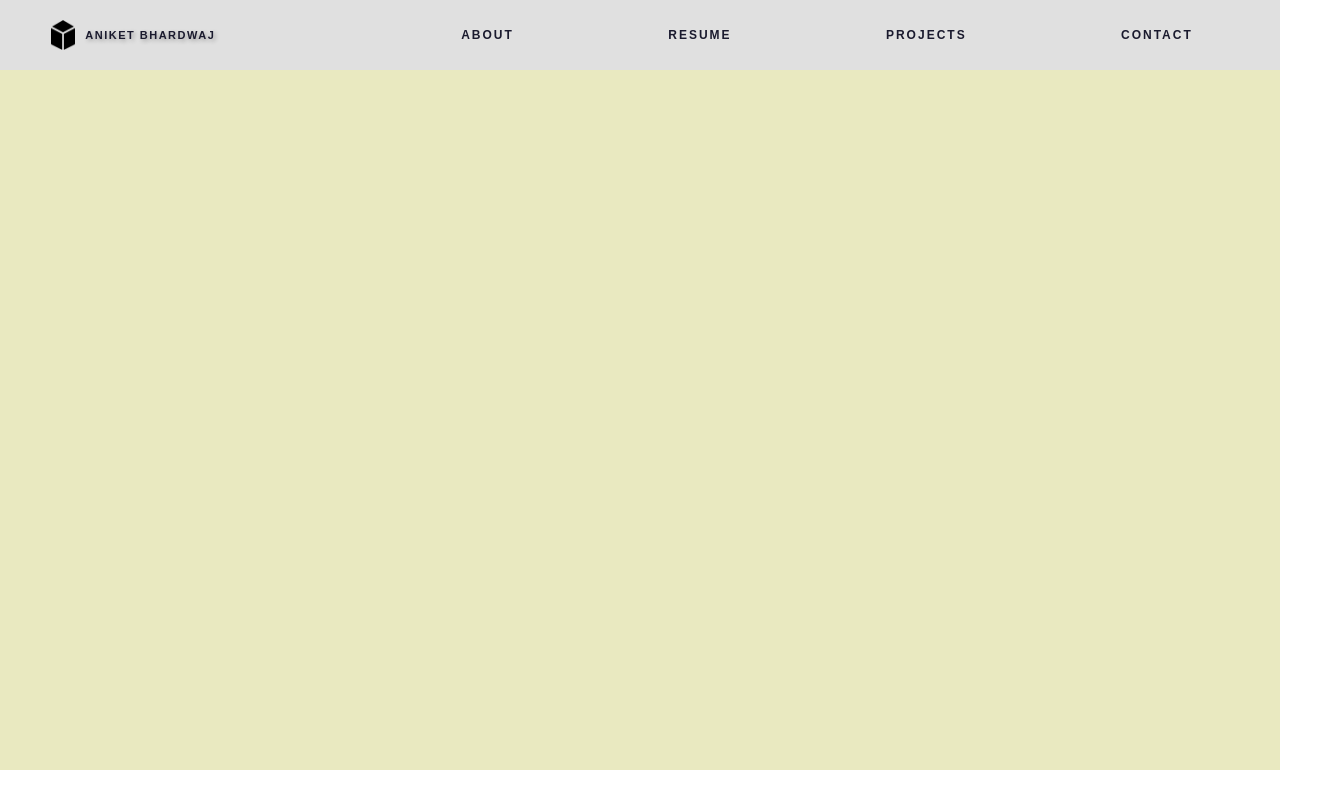
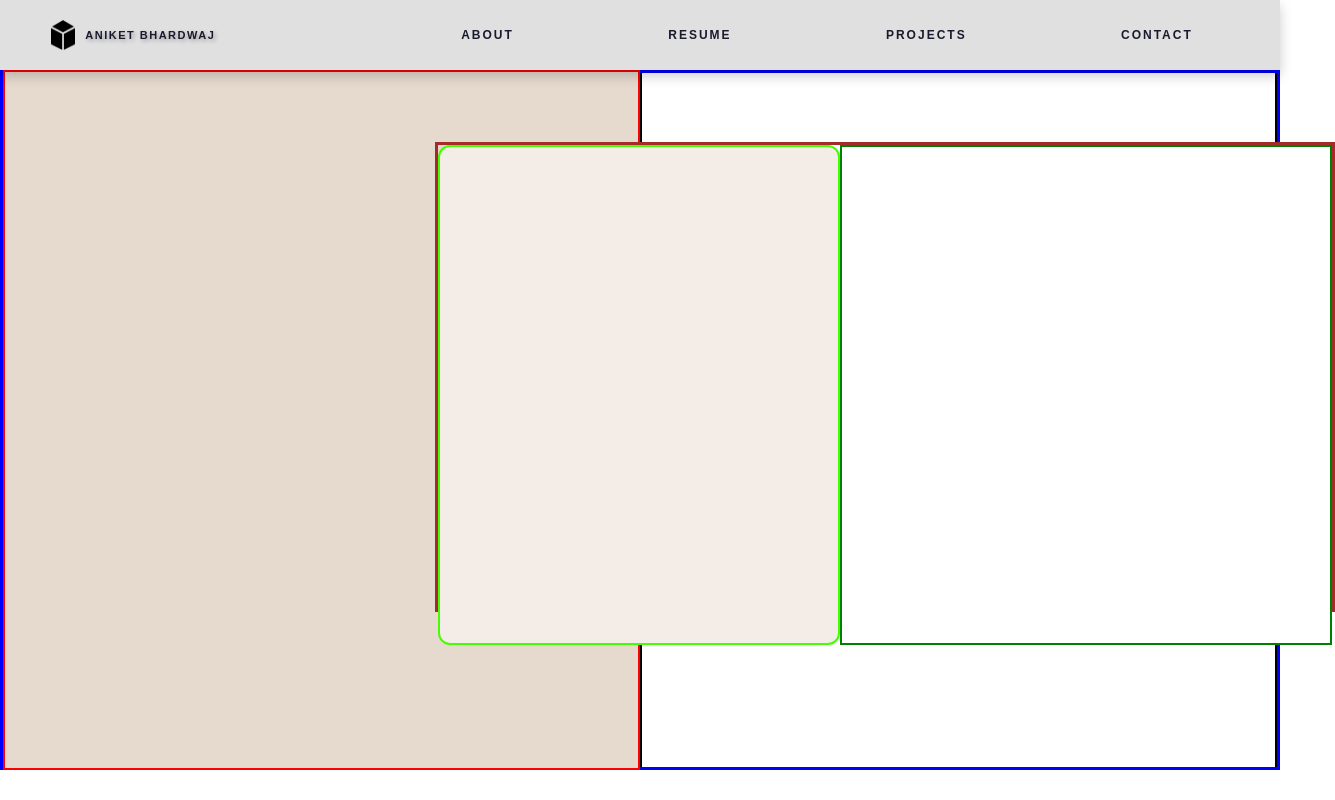
Before and after one commit to aniket44788/Fitness-Website, a React (Vite) app: page / in a window 1280 px wide. Shown: the whole page, 1335 px wide, since content can reach past the window. Built offline with nearby package versions, Linux system fonts and the light colour scheme.

Commit message:
content-media

```diff
--- a/src/App.css
+++ b/src/App.css
@@ -0,0 +1,274 @@
+/* CSS FOR NAVBAR */
+
+* {
+    padding: 0;
+    margin: 0;
+    box-sizing: border-box;
+  }
+
+  /* Navbar Styling */
+  .navbar {
+    display: flex;
+    justify-content: space-between;
+    align-items: center;
+    background: #ffffff;
+    color: #333;
+    box-shadow: 0px 4px 8px rgba(113, 90, 90, 0.1);
+    width: 100%;
+    height: 70px;
+    transition: transform 0.3s ease-in-out, box-shadow 0.3s ease-in-out;
+    position: sticky;
+    top: 0;
+
+  }
+
+  /* Navbar Hover Effect */
+  .navbar:hover {
+    background: #e0e0e0; /* Subtle color change */
+    box-shadow: 0px 6px 12px rgba(0, 0, 0, 0.2);
+  }
+
+  /* Name Box */
+  .name-box {
+    width: 10%;
+    height: 30px;
+  }
+
+  /* Name Text */
+  .name-h4 {
+    padding-left: 10px;
+    font-size: 11px;
+  }
+
+  /* Logo / Title */
+  .Name {
+    width: 20%;
+    padding-left: 10px;
+    cursor: pointer;
+    display: flex;
+    justify-content: center;
+    align-items: center;
+    height: 50px;
+    font-size: 24px;
+    font-weight: bold;
+    color: #1a1a2e;
+    font-family: "Russo One", "Orbitron", Haettenschweiler, "Arial Narrow Bold",
+      sans-serif;
+    text-transform: uppercase;
+    letter-spacing: 1.5px;
+    text-shadow: 2px 2px 4px rgba(0, 0, 0, 0.3);
+    transition: transform 0.3s ease-in-out, color 0.3s ease-in-out, text-shadow 0.3s;
+  }
+
+
+
+  /* Centered Heading Section */
+  .heading-1 {
+    width: 50%;
+    height: 50px;
+    display: flex;
+    align-items: center;
+    justify-content: space-around;
+    cursor: pointer;
+    font-size: 25px;
+    transition: transform 0.3s ease-in-out, color 0.3s ease-in-out;
+  }
+
+  /* Heading Hover Effect */
+  .heading-1:hover {
+    transform: translateY(-2px);
+    color: #ff4d00;
+  }
+  .heading-1-h3 {
+    font-family: "Poppins", "Arial Narrow Bold", sans-serif; /* Modern & clean font */
+    font-size: 12px; /* Adjust size for better visibility */
+    font-weight: 600; /* Slightly bold for emphasis */
+    color: #1a1a2e; /* Deep navy for a premium feel */
+    letter-spacing: 2px; /* Improved letter spacing */
+    text-transform: uppercase; /* Gives a bold look */
+    transition: color 0.3s ease-in-out, text-shadow 0.3s ease-in-out, transform 0.3s;
+  }
+
+  /* Hover Effect */
+  .heading-1-h3:hover {
+    color: #ff4d00; /* Vibrant orange for interaction */
+    text-shadow: 3px 3px 6px rgba(255, 77, 0, 0.5); /* Subtle glow */
+    transform: translateY(-2px); /* Slight upward movement */
+  }
+
+
+  /* 📱 Mobile Devices (max-width: 600px) */
+  @media (max-width: 600px) {
+    .navbar {
+      width: 100%;
+      flex-direction: row;
+      height: auto;
+      padding: 10px;
+    }
+
+  .name {
+      width: 30%;
+      text-align: center;
+      font-size: 15px;
+      justify-content: left;
+      padding-left: 10px;
+    }
+
+    .name-box {
+      width: 25%;
+      height: 20px;
+      /* padding-left: 15px; */
+    }
+
+    .name-h4 {
+      font-size: 8px;
+    }
+
+    .heading-1 {
+        width: 40%;
+        height: 60px;
+        flex-direction: row;
+        align-items: center;
+        font-size: 6px;
+      }
+
+
+    .heading-1-h3 {
+      font-size: 12px;
+      padding: 8px 0;
+    }
+  }
+
+  /* 📟 Tablets (601px - 1024px) */
+  @media (max-width: 1024px) {
+    .navbar {
+      width: 100%;
+      flex-direction: row;
+      height: auto;
+      padding: 10px;
+    }
+
+    .name {
+      width: 30%;
+      text-align: center;
+      font-size: 15px;
+      justify-content: left;
+      padding-left: 10px;
+    }
+
+    .heading-1 {
+      width: 70%;
+      flex-direction: row;
+      align-items: center;
+    }
+
+    .heading-1 h3 {
+      font-size: 8px;
+      padding: 10px 0;
+    }
+  }
+
+  /* 💻 Laptops (1025px - 1366px) */
+  @media (max-width: 1366px) {
+    .navbar {
+      width: 100%;
+      height: 70px;
+    }
+
+    .name {
+      width: 20%;
+      height: auto;
+      font-size: 26px;
+    }
+
+    .heading-1 {
+      width: 70%;
+      height: auto;
+      padding-right: 10px;
+    }
+
+    .heading-1 h3 {
+      font-size: 20px;
+    }
+  }
+
+
+  /* CSS FOR CONTENT  */
+
+  .content{
+    width: 100%;
+    height:700px;
+    display: flex;
+    align-items: center;
+    justify-content: center;
+    border: 3px solid blue;
+}
+
+.content-1{
+    width: 50%;
+    height: 700px;
+    background-color: rgb(230,218,206);
+    border: 2px solid red;
+}
+.content-in{
+    width: 900px;
+    height: 470px;
+    /* background-color: rgb(0, 26, 255); */
+    margin-left: 430px;
+    margin-top: 70px;
+    z-index: 10;
+    display: flex;
+    justify-content: center;
+    border: 3px solid brown;
+}
+
+.content-in1 {
+    border: 2px solid rgb(68, 255, 0);
+    width: 45%;
+    height: 500px;
+    background-color: #F4ECE6;
+    /* box-shadow: 8px 8px 15px rgba(0, 0, 0, 0.4);  */
+    border-radius: 12px;
+    transition: all 0.3s ease-in-out;
+}
+
+.content-in1:hover {
+    box-shadow: 0 0  25px rgba(252, 255, 223, 0.8);
+    transform: scale(1.02);
+    cursor: pointer;
+}
+
+.content-in2{
+    border: 2px solid green;
+    width: 55%;
+    height: 500px;
+    background-color: white;
+
+}
+.content-2{
+    width: 50%;
+    height: 700px;
+    background-color: white;
+    border: 2px solid black;
+    z-index: -1;
+}
+
+/* 📱 Mobile (max-width: 600px) */
+@media (max-width: 600px) {
+    .content {
+      width: 100%;
+    }
+
+    .content-in {
+      width: 130%;
+      height: 300px;
+      margin-left: 100px;
+      /* padding-left: 20px; */
+    }
+
+    .content-in1,
+    .content-in2 {
+      width: 170%;
+      height: 300px;
+    }
+  }
--- a/src/App.jsx
+++ b/src/App.jsx
@@ -1,4 +1,5 @@
 import React from 'react'
+import "./App.css"
 import Navbar from './Navbar/Navbar'
 import Content from './Content/Content'
 
--- a/src/Content/Content.css
+++ /dev/null
@@ -1,5 +0,0 @@
-.content-1{
-    width: 100%;
-    height: 700px;
-    background-color: rgb(233, 233, 192);
-}
--- a/src/Content/Content.jsx
+++ b/src/Content/Content.jsx
@@ -1,11 +1,19 @@
-import React from 'react'
-import "../Content/Content.css"
+import React from "react";
+
 function Content() {
   return (
-   <>
-   <div className="content-1"></div>
-   </>
-  )
+    <>
+      <div className="content">
+        <div className="content-1">
+          <div className="content-in">
+            <div className="content-in1"></div>
+            <div className="content-in2"></div>
+          </div>
+        </div>
+        <div className="content-2"></div>
+      </div>
+    </>
+  );
 }
 
-export default Content
+export default Content;
--- a/src/Navbar/Navbar.css
+++ /dev/null
@@ -1,188 +0,0 @@
-* {
-    padding: 0;
-    margin: 0;
-    box-sizing: border-box;
-  }
-
-  /* Navbar Styling */
-  .navbar {
-    display: flex;
-    justify-content: space-between;
-    align-items: center;
-    background: #f8f9fa;
-    color: #333;
-    box-shadow: 0px 4px 8px rgba(0, 0, 0, 0.1);
-    width: 100%;
-    height: 70px;
-    transition: background 0.3s ease-in-out, box-shadow 0.3s ease-in-out;
-  }
-
-  /* Navbar Hover Effect */
-  .navbar:hover {
-    background: #e0e0e0; /* Subtle color change */
-    box-shadow: 0px 6px 12px rgba(0, 0, 0, 0.2);
-  }
-
-  /* Name Box */
-  .name-box {
-    width: 10%;
-    height: 30px;
-  }
-
-  /* Name Text */
-  .name-h4 {
-    padding-left: 10px;
-    font-size: 11px;
-  }
-
-  /* Logo / Title */
-  .Name {
-    width: 20%;
-    padding-left: 10px;
-    cursor: pointer;
-    display: flex;
-    justify-content: center;
-    align-items: center;
-    height: 50px;
-    font-size: 24px;
-    font-weight: bold;
-    color: #1a1a2e;
-    font-family: "Russo One", "Orbitron", Haettenschweiler, "Arial Narrow Bold",
-      sans-serif;
-    text-transform: uppercase;
-    letter-spacing: 1.5px;
-    text-shadow: 2px 2px 4px rgba(0, 0, 0, 0.3);
-    transition: transform 0.3s ease-in-out, color 0.3s ease-in-out, text-shadow 0.3s;
-  }
-
-
-
-  /* Centered Heading Section */
-  .heading-1 {
-    width: 50%;
-    height: 50px;
-    display: flex;
-    align-items: center;
-    justify-content: space-around;
-    cursor: pointer;
-    font-size: 25px;
-    transition: transform 0.3s ease-in-out, color 0.3s ease-in-out;
-  }
-
-  /* Heading Hover Effect */
-  .heading-1:hover {
-    transform: translateY(-2px);
-    color: #ff4d00;
-  }
-  .heading-1-h3 {
-    font-family: "Poppins", "Arial Narrow Bold", sans-serif; /* Modern & clean font */
-    font-size: 12px; /* Adjust size for better visibility */
-    font-weight: 600; /* Slightly bold for emphasis */
-    color: #1a1a2e; /* Deep navy for a premium feel */
-    letter-spacing: 2px; /* Improved letter spacing */
-    text-transform: uppercase; /* Gives a bold look */
-    transition: color 0.3s ease-in-out, text-shadow 0.3s ease-in-out, transform 0.3s;
-  }
-
-  /* Hover Effect */
-  .heading-1-h3:hover {
-    color: #ff4d00; /* Vibrant orange for interaction */
-    text-shadow: 3px 3px 6px rgba(255, 77, 0, 0.5); /* Subtle glow */
-    transform: translateY(-2px); /* Slight upward movement */
-  }
-
-
-  /* 📱 Mobile Devices (max-width: 600px) */
-  @media (max-width: 600px) {
-    .navbar {
-      width: 100%;
-      flex-direction: row;
-      height: auto;
-      padding: 10px;
-    }
-
-    .name {
-      width: 30%;
-      text-align: center;
-      font-size: 15px;
-      justify-content: left;
-      padding-left: 10px;
-    }
-
-    .name-box {
-      width: 25%;
-      height: 20px;
-      /* padding-left: 15px; */
-    }
-
-    .name-h4 {
-      font-size: 8px;
-    }
-
-    .heading-1 {
-        width: 40%;
-        height: 60px;
-        flex-direction: row;
-        align-items: center;
-        font-size: 6px;
-      }
-
-
-    .heading-1-h3 {
-      font-size: 12px;
-      padding: 8px 0;
-    }
-  }
-
-  /* 📟 Tablets (601px - 1024px) */
-  @media (max-width: 1024px) {
-    .navbar {
-      width: 100%;
-      flex-direction: row;
-      height: auto;
-      padding: 10px;
-    }
-
-    .name {
-      width: 30%;
-      text-align: center;
-      font-size: 15px;
-      justify-content: left;
-      padding-left: 10px;
-    }
-
-    .heading-1 {
-      width: 70%;
-      flex-direction: row;
-      align-items: center;
-    }
-
-    .heading-1 h3 {
-      font-size: 8px;
-      padding: 10px 0;
-    }
-  }
-
-  /* 💻 Laptops (1025px - 1366px) */
-  @media (max-width: 1366px) {
-    .navbar {
-      width: 100%;
-      height: 70px;
-    }
-
-    .name {
-      width: 20%;
-      height: auto;
-      font-size: 26px;
-    }
-
-    .heading-1 {
-      width: 70%;
-      height: auto;
-      padding-right: 10px;
-    }
-
-    .heading-1 h3 {
-      font-size: 20px;
-    }
-  }
--- a/src/Navbar/Navbar.jsx
+++ b/src/Navbar/Navbar.jsx
@@ -1,7 +1,5 @@
 import React, { useState } from "react";
-import "../Navbar/Navbar.css";
 import box from "../Navbar/box.png"
-
 const Navbar = () => {
   return (
     <nav className="navbar">
```
